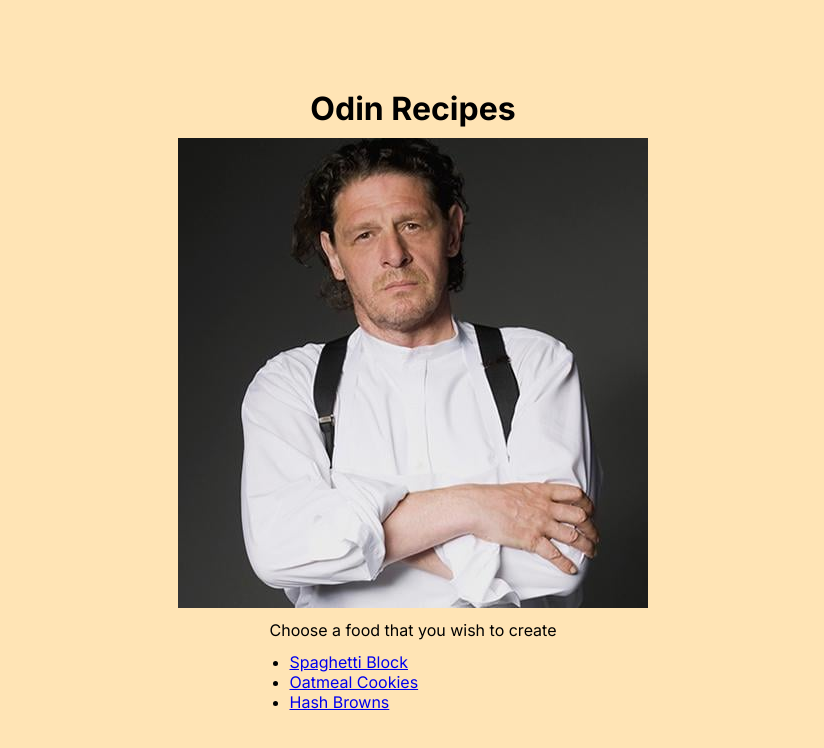
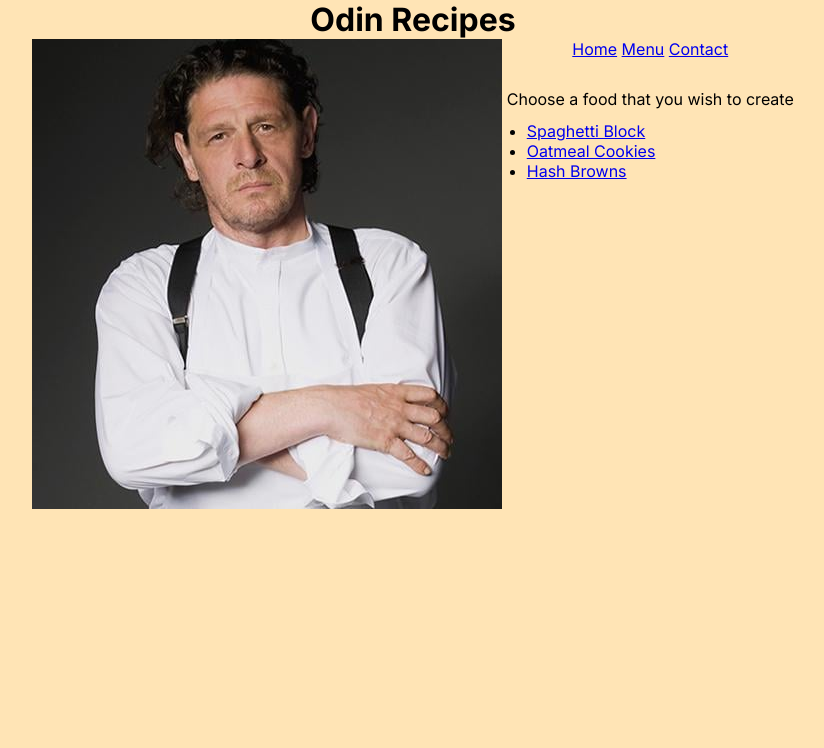
Before and after one commit to Monatric/odin-recipes, a plain HTML site: page index.html in a window 1280 px wide. Shown: the whole page, without its empty margins (227-1051 px from the left). Drawn offline with Linux system fonts and the light colour scheme.

Commit message:
Idk. Imma just commit and push and submit because it's been long since I visited

```diff
--- a/index.html
+++ b/index.html
@@ -9,7 +9,13 @@
 <body>
     <div class="content">
         <h1 class="header">Odin Recipes</h1>
-        <img src="./images/Marco-Pierre-White.jpg" alt="Chef Marco">
+        <img src="./images/Marco-Pierre-White.jpg" alt="Chef Marco" class="marco">
+        <div class="right-column">
+            <div class="navbar">
+                <a href="#">Home</a>
+                <a href="#">Menu</a>
+                <a href="#">Contact</a>
+            </div>
             <div class="food-choices">
                 <p class="recipe-title">Choose a food that you wish to create</p>
                 <ul class="recipes">
@@ -19,5 +25,7 @@
                 </ul>
             </div>
         </div>
+
+    </div>
 </body>
 </html>
--- a/styles.css
+++ b/styles.css
@@ -6,16 +6,38 @@
 }
 
 .header {
-    margin-bottom: 10px;
+    text-align: center;
+    display: block;
 }
 
 .content {
+    display: inline-block;
     height: 100vh;
+    width: 100%;
     background-color:moccasin;
-    display: flex;
-    justify-content: center;
-    align-items: center;
-    flex-direction: column;
+    margin: 0 auto;
+    text-align: center;
+}
+
+.right-column {
+    display: inline-block;
+    height: 200px;
+}
+
+.navbar{
+    display: inline-block;
+    vertical-align: top;
+}
+
+.marco {
+    display: inline-block;
+    vertical-align: top;
+    margin: 0 auto;
+}
+
+.food-choices {
+    margin: 30px auto;
+    text-align: left;
 }
 
 .recipe-title{
```
Lines whose indentation alone changed are shown as unchanged.
